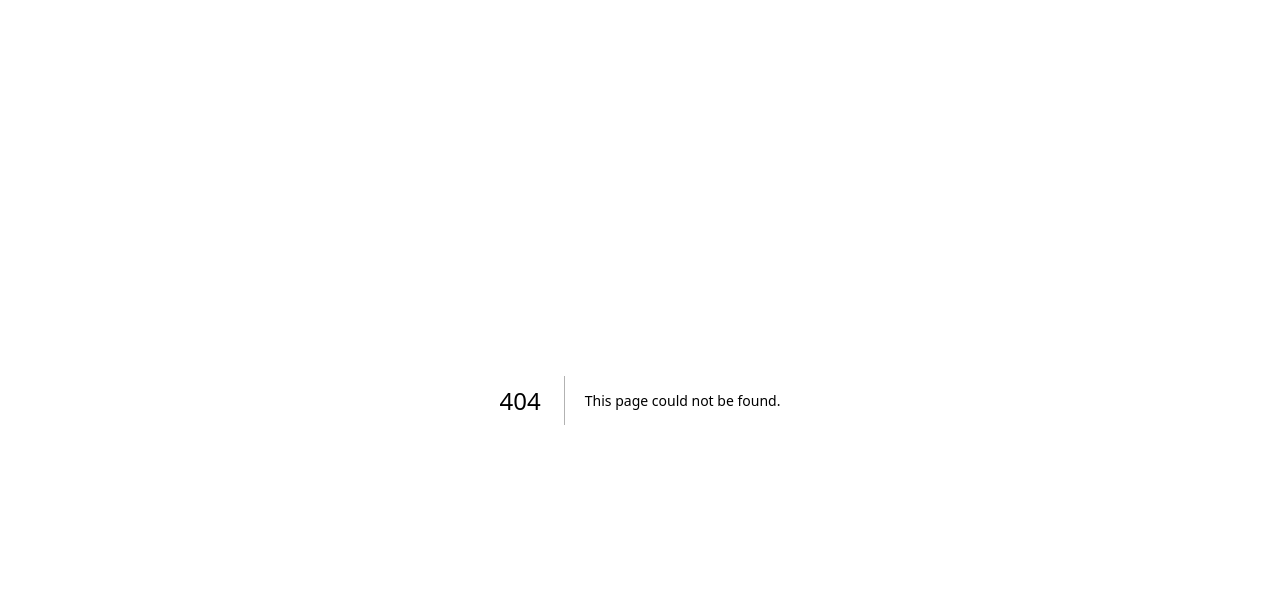
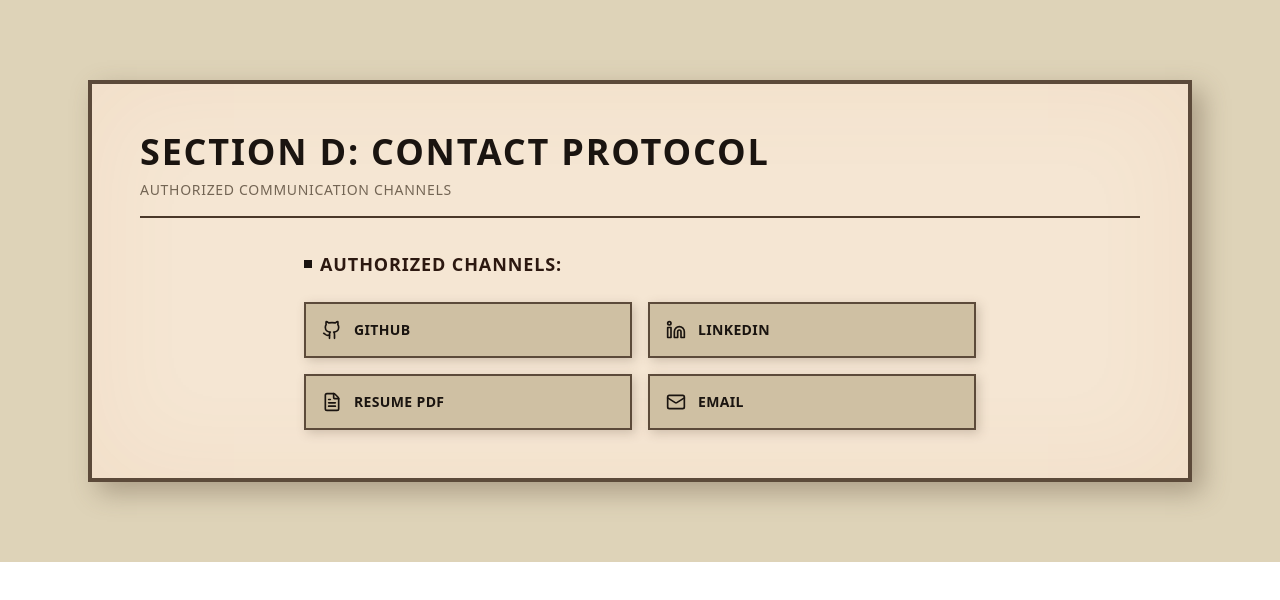
Before and after one commit to che-perez/portfolio, a Next.js app: page /components/Contacts in a window 1280 px wide. Before the commit this address had no page. Shown: the top 600 px of the page. Built offline with nearby package versions, Linux system fonts and the light colour scheme.

Commit message:
add Contacts component

```diff
--- /dev/null
+++ b/pages/components/Contacts.jsx
@@ -0,0 +1,58 @@
+import React from "react";
+import { motion, useInView } from "framer-motion";
+import { Github, Linkedin, Mail, FileText } from "lucide-react";
+
+export default function Contact() {
+  const ref = React.useRef(null);
+  const isInView = useInView(ref, { once: true, margin: "-100px" });
+
+  let contacts  = [ { icon: Github, label: "GITHUB", href: "https://github.com/che-perez" },
+                    { icon: Linkedin, label: "LINKEDIN", href: "https://www.linkedin.com/in/jn-perez/" },
+                    { icon: FileText, label: "RESUME PDF", href: "/assets/JosuePerez-Resume.pdf" },
+                    { icon: Mail, label: "EMAIL", href: "mailto:che.perez3@gmail.com" }]
+
+  return (
+    <section id="contact" ref={ref} className="py-20 bg-[#DED3B8]">
+      <div className="max-w-6xl mx-auto px-4 md:px-6">
+        <motion.div
+          initial={{ opacity: 0, y: 50 }}
+          animate={isInView ? { opacity: 1, y: 0 } : {}}
+          transition={{ duration: 0.8 }}
+          className="border-4 border-[#5C4A3A] bg-[#F5E6D3] p-6 md:p-12 relative"
+          style={{ boxShadow: '10px 10px 25px rgba(92,74,58,0.4), inset 0 0 100px rgba(205,133,63,0.08)',
+            transform: 'rotate(-0.3deg)'}}>
+
+          {/* Header */}
+          <header className="border-b-2 border-[#4A3829] pb-4 mb-8 relative">
+            <h2 id="contact-heading" className="text-2xl md:text-4xl font-bold tracking-wider uppercase text-[#1A1410]">SECTION D: CONTACT PROTOCOL</h2>
+            <p className="text-xs md:text-sm mt-2 tracking-wider opacity-70 text-[#3D2F1F]">AUTHORIZED COMMUNICATION CHANNELS</p>
+          </header>
+
+          <div className="max-w-2xl mx-auto">
+            {/* Social Links */}
+            <h3 className="font-bold uppercase tracking-wider mb-6 text-base md:text-lg flex items-center gap-2 text-[#2C1810]">
+              <span className="w-2 h-2 bg-[#1A1410]"/>
+              AUTHORIZED CHANNELS:
+            </h3>
+
+            <nav className="grid grid-cols-1 sm:grid-cols-2 gap-4">
+              {contacts.map((social,idx) => (
+                <motion.a
+                  key={idx}
+                  href={social.href}
+                  target="_blank"
+                  whileHover={{ scale: 1.05 }}
+                  whileTap={{ scale: 0.95 }}
+                  className="flex items-center gap-3 p-4 border-2 border-[#5C4A3A] bg-[#CFC0A3] hover:bg-[#2C1810] hover:text-[#F5E6D3] transition-colors focus:outline-none focus:ring-2 focus:ring-[#8B4513] focus:ring-offset-2 text-[#1A1410]"
+                  style={{ boxShadow: '3px 3px 10px rgba(92,74,58,0.25)'}}>
+                  <social.icon className="w-5 h-5"/>
+                  <span className="font-bold text-sm tracking-wide">{social.label}</span>
+                </motion.a>
+              ))}
+            </nav>
+          </div>
+        </motion.div>
+      </div>
+    </section>
+  );
+}
--- a/pages/index.jsx
+++ b/pages/index.jsx
@@ -5,6 +5,7 @@
 import Cover from "./components/Cover";
 import About from "./components/About";
 import Skills from "./components/Skills";
+import Contact from "./components/Contacts";
 
 export default function Portfolio() {
   const [scrollY, setScrollY] = useState(0);
@@ -50,6 +51,7 @@
         <Cover />
         <About />
         <Skills />
+        <Contact />
 
         {/* Footer */}
         <footer className="bg-[#D4C5A9] border-t-2 border-[#2C2416] py-6">
```
Also changed, not shown: 1 other file (tests, documents, lock files or other folders).
